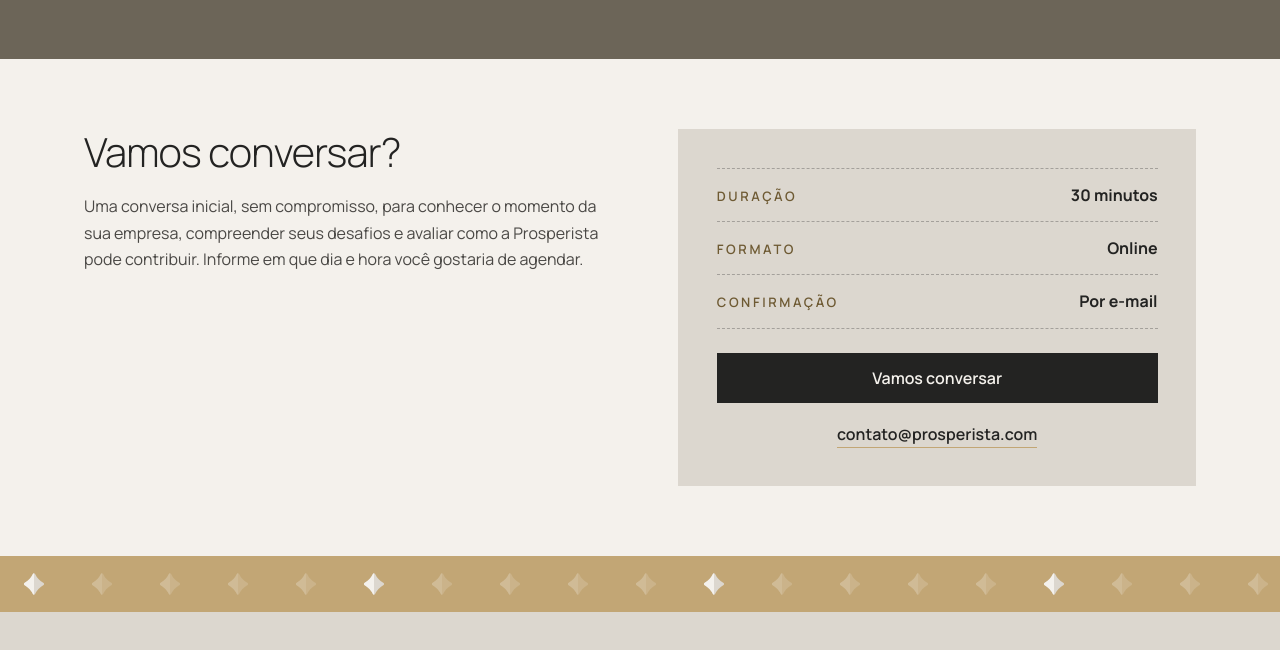
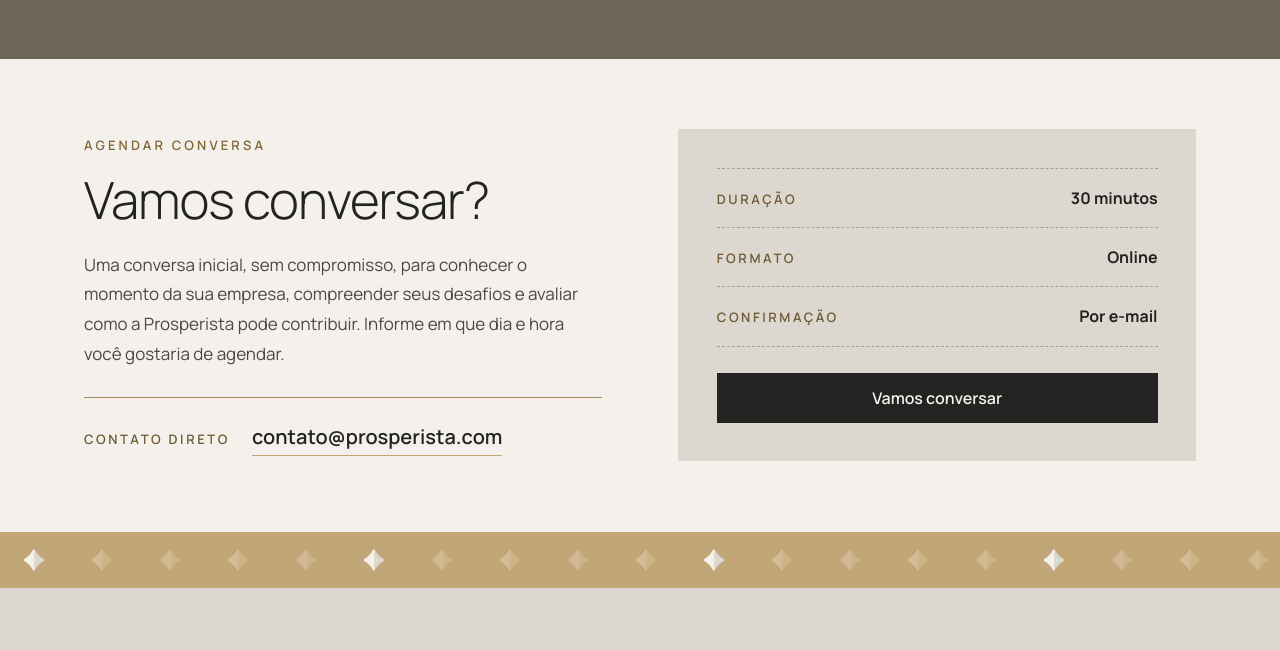
Before and after one commit to rlisboadesign162/prosperista-site, a plain HTML site: page index.html in a window 1280 px wide. Shown: the part 5900-6550 px from the top of the page. Drawn offline with Linux system fonts and the light colour scheme.

Commit message:
Vamos conversar: colunas equilibradas, texto maior, contato direto por e-mail na coluna do texto
Co-Authored-By: Claude Sonnet 5.5 <noreply@anthropic.com>

```diff
--- a/index.html
+++ b/index.html
@@ -162,12 +162,15 @@ p{margin:0 0 16px;text-wrap:pretty}
 .qs-b .lk:hover{color:var(--ch)}
 /* contato */
 .ag{padding:var(--sp) 0}
-.ag-w{display:grid;grid-template-columns:1fr 1fr;gap:clamp(32px,6vw,96px);align-items:start}
-.ag h2{margin-bottom:18px}
-.ag-t p{color:var(--tx);max-width:520px}
+.ag-w{display:grid;grid-template-columns:1fr 1fr;gap:clamp(32px,6vw,96px);align-items:center}
+.ag h2{font-size:clamp(34px,4vw,52px);line-height:1.08;margin-bottom:22px}
+.ag-t .ag-p{color:var(--tx);font-size:17px;line-height:1.75;max-width:540px;margin-bottom:28px}
+.ag-em{margin:0;padding-top:22px;border-top:1px solid var(--ce);max-width:540px;display:flex;flex-wrap:wrap;align-items:baseline;gap:6px 22px}
+.ag-em span{font-size:var(--t13);font-weight:600;letter-spacing:.2em;text-transform:uppercase;color:#6E5A33}
+.ag-em .lk{font-size:20px}
 .ag-c{background:var(--gg);padding:clamp(24px,3vw,40px)}
-.ag-c ul{list-style:none;margin:0 0 24px;padding:0}
-.ag-c li{display:flex;justify-content:space-between;align-items:baseline;gap:16px;padding:13px 0;border-bottom:1px dashed rgba(35,35,34,.3)}
+.ag-c ul{list-style:none;margin:0 0 26px;padding:0}
+.ag-c li{display:flex;justify-content:space-between;align-items:baseline;gap:16px;padding:16px 0;border-bottom:1px dashed rgba(35,35,34,.3)}
 .ag-c li:first-child{border-top:1px dashed rgba(35,35,34,.3)}
 .ag-c li em{font-style:normal;font-size:var(--t13);letter-spacing:.2em;text-transform:uppercase;color:#6E5A33;font-weight:600}
 .ag-c .btn{width:100%}
@@ -350,12 +353,12 @@ p{margin:0 0 16px;text-wrap:pretty}
 </section>
 
 <section class="ag" id="contato"><div class="w ag-w">
-<div class="ag-t"><h2>Vamos conversar?</h2>
-<p>Uma conversa inicial, sem compromisso, para conhecer o momento da sua empresa, compreender seus desafios e avaliar como a Prosperista pode contribuir. Informe em que dia e hora você gostaria de&nbsp;agendar.</p></div>
+<div class="ag-t"><p class="k">Agendar conversa</p><h2>Vamos conversar?</h2>
+<p class="ag-p">Uma conversa inicial, sem compromisso, para conhecer o momento da sua empresa, compreender seus desafios e avaliar como a Prosperista pode contribuir. Informe em que dia e hora você gostaria de&nbsp;agendar.</p>
+<p class="ag-em"><span>Contato direto</span><a class="lk" href="mailto:contato@prosperista.com">contato@prosperista.com</a></p></div>
 <div class="ag-c">
 <ul><li><em>Duração</em><b>30 minutos</b></li><li><em>Formato</em><b>Online</b></li><li><em>Confirmação</em><b>Por e-mail</b></li></ul>
 <a class="btn" href="mailto:contato@prosperista.com?subject=Agendar%20conversa&body=Ol%C3%A1%21%20Gostaria%20de%20agendar%20uma%20conversa%20inicial%20com%20a%20Prosperista.%0A%0ADia%20e%20hor%C3%A1rio%20de%20prefer%C3%AAncia%3A%0A">Vamos conversar</a>
-<p class="em"><a class="lk" href="mailto:contato@prosperista.com">contato@prosperista.com</a></p>
 </div>
 </div></section>
 
```
Also changed, not shown: _src.html (+11 -8 lines).
